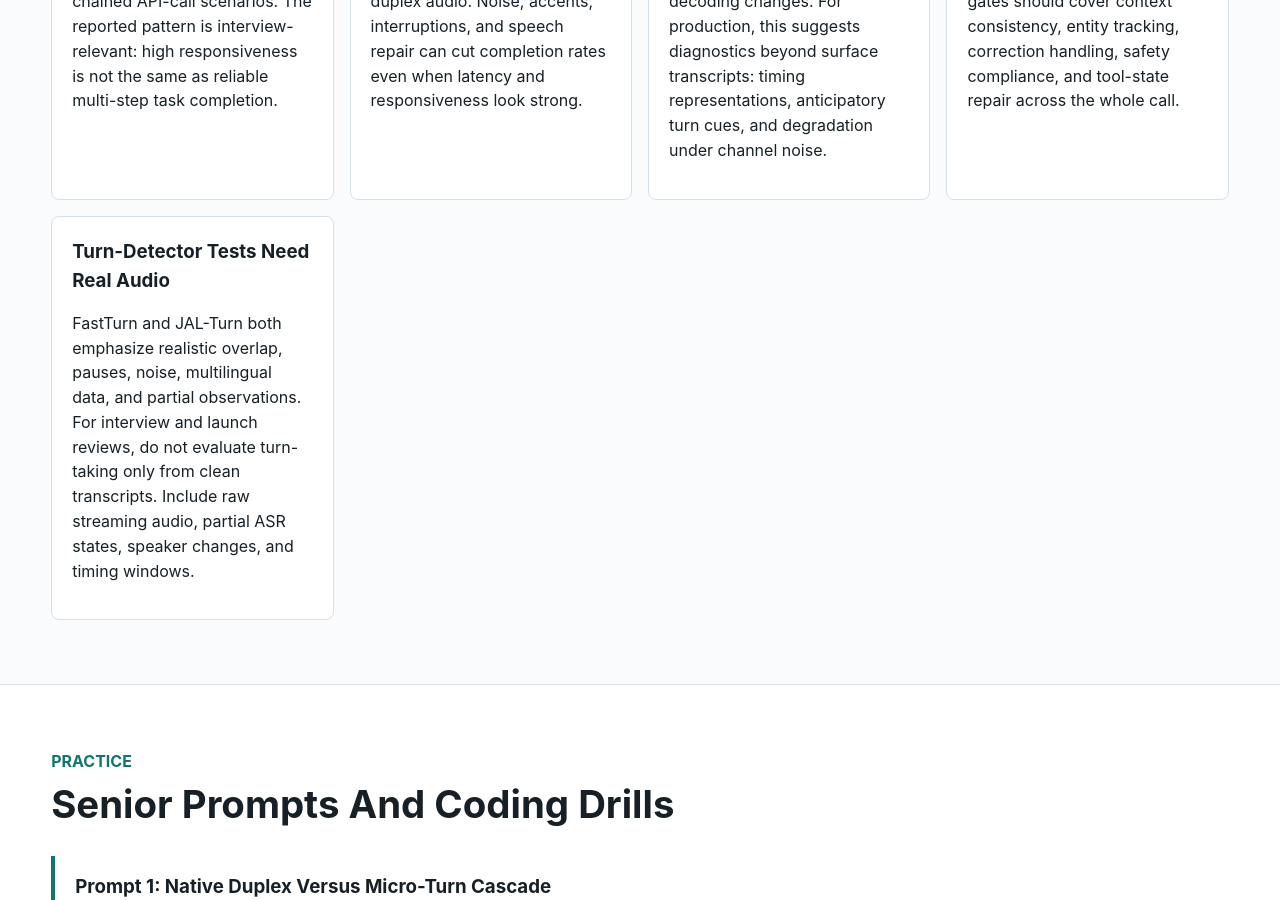
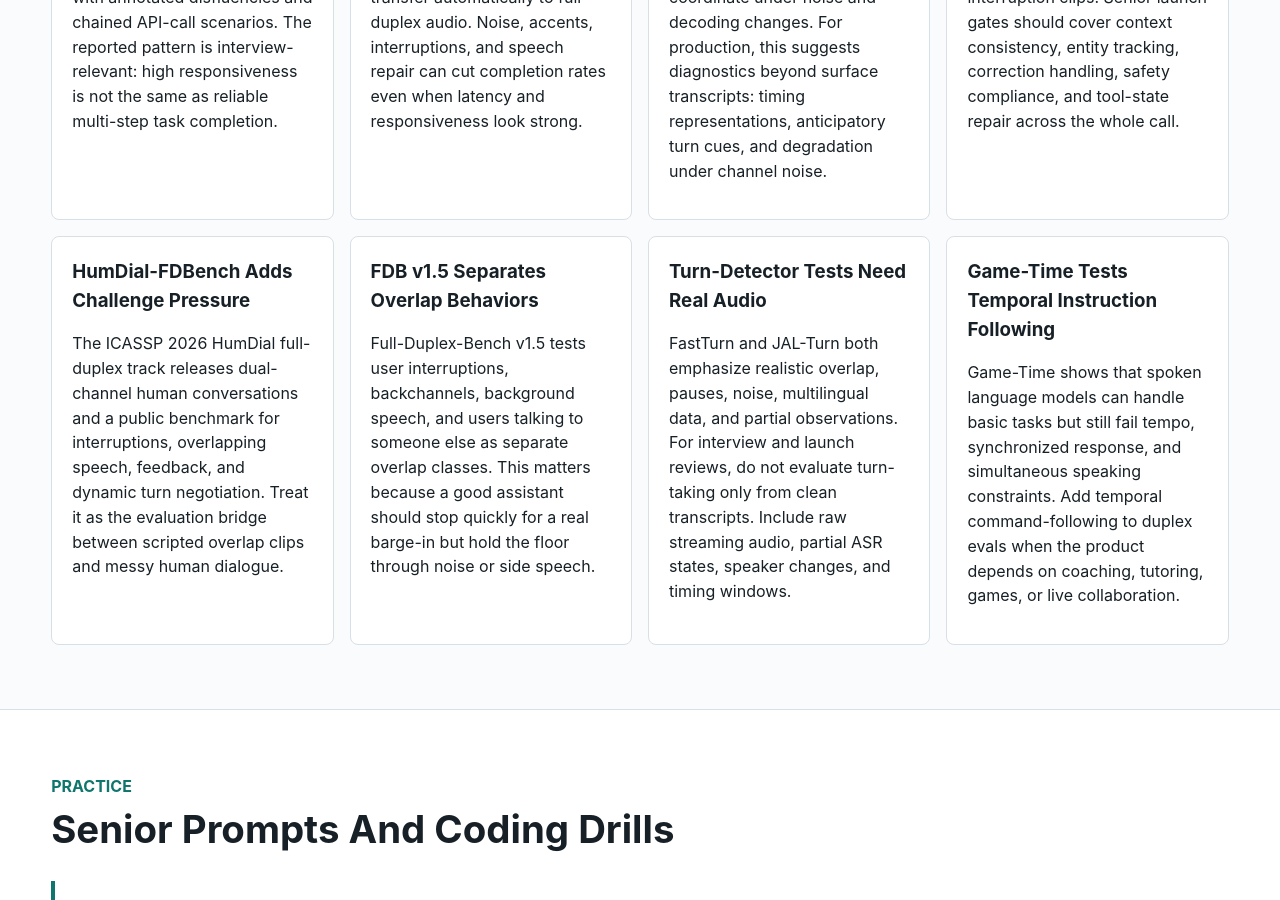
Before and after one commit to kennethli319/kennethli319.github.io, a Jekyll site: the page audio-text-ml-course/lessons/full-duplex-speech-to-speech-research-update.html, which Jekyll copies as it is, in a window 1280 px wide and 900 px high, scrolled down 5141 px. Built offline with Jekyll 4.4.1, drawn with Linux system fonts in a browser that asks for light colours; some of the changed text lies outside the part shown.

Commit message:
Update full-duplex speech research notes

```diff
--- a/audio-text-ml-course/index.html
+++ b/audio-text-ml-course/index.html
@@ -689,12 +689,17 @@
         <li><a href="https://arxiv.org/abs/2606.09186">DuplexOmni</a> - full-duplex speech, video, and asynchronous thinking interaction layer.</li>
         <li><a href="https://arxiv.org/abs/2604.15804">Qwen3.5-Omni</a> - large-scale omni-modal speech, video, and text baseline adjacent to duplex systems.</li>
         <li><a href="https://build.nvidia.com/nvidia/nemotron-voicechat/modelcard">NVIDIA Nemotron 3 VoiceChat</a> - 12B open-weight real-time full-duplex speech-to-speech model.</li>
+        <li><a href="https://huggingface.co/KRAFTON/Raon-SpeechChat-9B">KRAFTON Raon-SpeechChat-9B</a> - open full-duplex speech language model for simultaneous listening and speaking.</li>
         <li><a href="https://arxiv.org/abs/2603.09180">DuplexCascade</a> - VAD-free cascaded ASR-LLM-TTS full-duplex pipeline.</li>
         <li><a href="https://arxiv.org/abs/2604.01897">FastTurn</a> and <a href="https://arxiv.org/abs/2603.26515">JAL-Turn</a> - acoustic and streaming-semantic turn-control layers for practical full-duplex agents.</li>
+        <li><a href="https://arxiv.org/abs/2603.24144">SID-Bench</a> - semantic-aware interruption detection and Average Penalty Time for robust barge-in gates.</li>
         <li><a href="https://arxiv.org/abs/2508.07375">TurnGuide</a> - text-guided full-duplex generation that preserves turn-level timing.</li>
         <li><a href="https://arxiv.org/abs/2606.11167">Multi-Faceted Interactivity Alignment</a> - RL post-training for pause handling, turn-taking, backchannels, and interruption.</li>
         <li><a href="https://arxiv.org/abs/2604.12928">MoshiRAG</a> - asynchronous retrieval for factual full-duplex speech language models.</li>
+        <li><a href="https://arxiv.org/abs/2604.21406">HumDial-FDBench</a> - ICASSP 2026 full-duplex interaction challenge dataset and leaderboard.</li>
         <li><a href="https://arxiv.org/abs/2604.04847">Full-Duplex-Bench-v3</a> - tool use under real human disfluency and multi-step tasks.</li>
+        <li><a href="https://arxiv.org/abs/2507.23159">Full-Duplex-Bench v1.5</a> - overlap handling across interruptions, backchannels, side speech, and background speech.</li>
+        <li><a href="https://arxiv.org/abs/2509.26388">Game-Time</a> - temporal dynamics benchmark for tempo, synchronized responses, and simultaneous speaking.</li>
       </ul>
     </section>
   </main>
--- a/audio-text-ml-course/lessons/full-duplex-speech-to-speech-research-update.html
+++ b/audio-text-ml-course/lessons/full-duplex-speech-to-speech-research-update.html
@@ -47,7 +47,7 @@
         <li><strong>Action-aware duplex:</strong> planning and tool calls are emitted alongside speech on a shared timeline.</li>
         <li><strong>Retrieval-aware duplex:</strong> factuality must improve without breaking real-time conversational flow.</li>
         <li><strong>Multimodal duplex:</strong> speech, vision, tools, and slower reasoning layers must coordinate without blocking live interaction.</li>
-        <li><strong>Benchmark pressure:</strong> interruption, overlap, backchannel, privacy, and multi-round tool-use benchmarks are becoming mandatory.</li>
+        <li><strong>Benchmark pressure:</strong> interruption, overlap, backchannel, privacy, temporal instruction following, and multi-round tool-use benchmarks are becoming mandatory.</li>
       </ol>
     </section>
 
@@ -141,6 +141,16 @@
             inspectable weights. That makes the research trend more operational:
             teams can compare unified native S2S serving against cascaded
             stacks under enterprise latency, cost, and observability constraints.
+          </p>
+        </article>
+        <article class="card">
+          <h3>Raon-SpeechChat Adds Another Open Deployment Target</h3>
+          <p>
+            KRAFTON's Raon-SpeechChat-9B is another public full-duplex speech
+            language model built for simultaneous listening and speaking. Its
+            release strengthens the practical comparison set for teams that
+            want to test open native-duplex models against API systems and
+            modular cascades.
           </p>
         </article>
         <article class="card">
@@ -302,6 +312,15 @@
             primary user.
           </p>
         </article>
+        <article class="card">
+          <h3>Semantic Interruption Gates</h3>
+          <p>
+            SID-Bench and its Average Penalty Time metric make interruption
+            handling less binary. Measure both trigger-happy false alarms and
+            late stops, then tune the gate using semantic intent, not only VAD
+            energy or partial transcript confidence.
+          </p>
+        </article>
       </div>
     </section>
 
@@ -356,6 +375,26 @@
           </p>
         </article>
         <article class="card">
+          <h3>HumDial-FDBench Adds Challenge Pressure</h3>
+          <p>
+            The ICASSP 2026 HumDial full-duplex track releases dual-channel
+            human conversations and a public benchmark for interruptions,
+            overlapping speech, feedback, and dynamic turn negotiation. Treat it
+            as the evaluation bridge between scripted overlap clips and messy
+            human dialogue.
+          </p>
+        </article>
+        <article class="card">
+          <h3>FDB v1.5 Separates Overlap Behaviors</h3>
+          <p>
+            Full-Duplex-Bench v1.5 tests user interruptions, backchannels,
+            background speech, and users talking to someone else as separate
+            overlap classes. This matters because a good assistant should stop
+            quickly for a real barge-in but hold the floor through noise or
+            side speech.
+          </p>
+        </article>
+        <article class="card">
           <h3>Turn-Detector Tests Need Real Audio</h3>
           <p>
             FastTurn and JAL-Turn both emphasize realistic overlap, pauses,
@@ -363,6 +402,16 @@
             and launch reviews, do not evaluate turn-taking only from clean
             transcripts. Include raw streaming audio, partial ASR states,
             speaker changes, and timing windows.
+          </p>
+        </article>
+        <article class="card">
+          <h3>Game-Time Tests Temporal Instruction Following</h3>
+          <p>
+            Game-Time shows that spoken language models can handle basic tasks
+            but still fail tempo, synchronized response, and simultaneous
+            speaking constraints. Add temporal command-following to duplex evals
+            when the product depends on coaching, tutoring, games, or live
+            collaboration.
           </p>
         </article>
       </div>
@@ -506,16 +555,21 @@
         <li><a href="https://arxiv.org/abs/2606.09186">DuplexOmni: Real-Time Listening, Seeing, Thinking, and Speaking for Full-Duplex Interaction</a></li>
         <li><a href="https://arxiv.org/abs/2604.15804">Qwen3.5-Omni Technical Report</a></li>
         <li><a href="https://build.nvidia.com/nvidia/nemotron-voicechat/modelcard">NVIDIA Nemotron 3 VoiceChat Model Card</a></li>
+        <li><a href="https://huggingface.co/KRAFTON/Raon-SpeechChat-9B">KRAFTON Raon-SpeechChat-9B Model Card</a></li>
         <li><a href="https://arxiv.org/abs/2605.20755">DuplexSLA: A Full-Duplex Spoken Language Model with Synchronized Speech, Language, and Action</a></li>
         <li><a href="https://arxiv.org/abs/2604.19221">UAF: A Unified Audio Front-end LLM for Full-Duplex Speech Interaction</a></li>
         <li><a href="https://arxiv.org/abs/2604.01897">FastTurn: Unifying Acoustic and Streaming Semantic Cues for Low-Latency and Robust Turn Detection</a></li>
         <li><a href="https://arxiv.org/abs/2603.26515">JAL-Turn: Joint Acoustic-Linguistic Modeling for Real-Time and Robust Turn-Taking Detection</a></li>
+        <li><a href="https://arxiv.org/abs/2603.24144">Semantic-Aware Interruption Detection in Spoken Dialogue Systems: Benchmark, Metric, and Model</a></li>
         <li><a href="https://arxiv.org/abs/2508.07375">TurnGuide: Enhancing Meaningful Full Duplex Spoken Interactions via Dynamic Turn-Level Text-Speech Interleaving</a></li>
         <li><a href="https://arxiv.org/abs/2606.11167">Multi-Faceted Interactivity Alignment in Full-Duplex Speech Models</a></li>
         <li><a href="https://arxiv.org/abs/2604.12928">MoshiRAG: Asynchronous Knowledge Retrieval for Full-Duplex Speech Language Models</a></li>
         <li><a href="https://arxiv.org/abs/2603.08179">Privacy-Preserving End-to-End Full-Duplex Speech Dialogue Models</a></li>
+        <li><a href="https://arxiv.org/abs/2604.21406">Full-Duplex Interaction in Spoken Dialogue Systems: ICASSP 2026 HumDial Challenge</a></li>
         <li><a href="https://arxiv.org/abs/2604.04847">Full-Duplex-Bench-v3: Benchmarking Tool Use for Full-Duplex Voice Agents Under Real-World Disfluency</a></li>
         <li><a href="https://arxiv.org/abs/2603.13686">Tau2-Voice: Benchmarking Full-Duplex Voice Agents on Real-World Domains</a></li>
+        <li><a href="https://arxiv.org/abs/2507.23159">Full-Duplex-Bench v1.5: Evaluating Overlap Handling for Full-Duplex Speech Models</a></li>
+        <li><a href="https://arxiv.org/abs/2509.26388">Game-Time: Evaluating Temporal Dynamics in Spoken Language Models</a></li>
         <li><a href="https://arxiv.org/abs/2605.20356">Synchronization and Turn-Taking in Full-Duplex Speech Dialogue Models</a></li>
         <li><a href="https://arxiv.org/abs/2503.04721">Full-Duplex-Bench: Evaluating Turn-Taking Capabilities</a></li>
         <li><a href="https://arxiv.org/abs/2510.07838">Full-Duplex-Bench-v2: Multi-Turn Evaluation Framework</a></li>
```
Also changed, not shown: audio-text-ml-course/README.md (+2 -1 lines), 3 other files.
